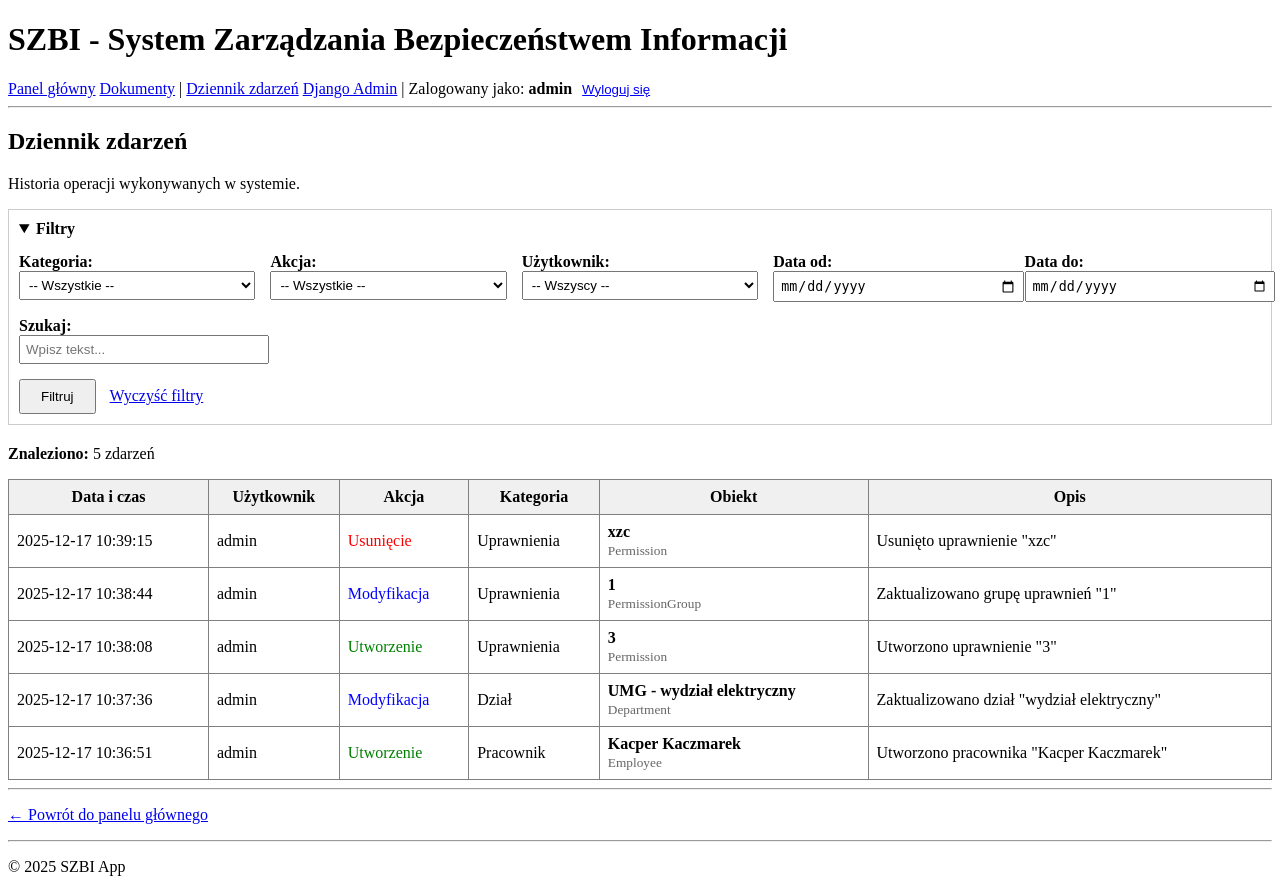
After one commit to Czechuuuu/DjangoSZBI, a Django app: page /dziennik/ in a window 1280 px wide, after a click on "Filtry". The commit adds this page. Run offline with Django 5.2, Linux system fonts and the light colour scheme; a user stored in the database is signed in; data comes from the database, SQL or seed files in the repository; both versions use the stored data as it was after the commit.

Commit message:
dziennik zdarzen

```diff
--- a/szbi_app/core/urls.py
+++ b/szbi_app/core/urls.py
@@ -40,4 +40,7 @@ urlpatterns = [
     path('pracownicy/<int:pk>/edytuj/', views.employee_update, name='employee_update'),
     path('pracownicy/<int:pk>/usun/', views.employee_delete, name='employee_delete'),
     path('pracownicy/<int:pk>/uprawnienia/', views.employee_permissions, name='employee_permissions'),
+
+    # Dziennik zdarzeń
+    path('dziennik/', views.activity_log_list, name='activity_log_list'),
 ]
--- a/szbi_app/core/views.py
+++ b/szbi_app/core/views.py
@@ -2,8 +2,10 @@ from django.shortcuts import render, redirect, get_object_or_404
 from django.contrib.auth.decorators import login_required, user_passes_test
 from django.contrib import messages
 from django.urls import reverse
+from django.core.paginator import Paginator
+from django.db.models import Q
 
-from .models import Organization, Department, Position, Permission, PermissionGroup, PositionPermission, DepartmentPermission, Employee
+from .models import Organization, Department, Position, Permission, PermissionGroup, PositionPermission, DepartmentPermission, Employee, ActivityLog
 from .forms import OrganizationForm, DepartmentForm, PositionForm, PermissionForm, PermissionGroupForm, EmployeeForm
 
 
@@ -55,6 +57,8 @@ def organization_edit(request):
         form = OrganizationForm(request.POST, instance=organization)
         if form.is_valid():
             form.save()
+            log_activity(request, 'update', 'organization', organization,
+                        f'Zaktualizowano dane organizacji "{organization.name}"')
             messages.success(request, 'Dane organizacji zostały zaktualizowane.')
             return redirect('core:organization_structure')
     else:
@@ -81,6 +85,8 @@ def department_create(request):
             department = form.save(commit=False)
             department.organization = organization
             department.save()
+            log_activity(request, 'create', 'department', department,
+                        f'Utworzono dział "{department.name}"')
             messages.success(request, f'Dział "{department.name}" został utworzony.')
             return redirect('core:organization_structure')
     else:
@@ -104,6 +110,8 @@ def department_update(request, pk):
         form = DepartmentForm(request.POST, instance=department, organization=organization)
         if form.is_valid():
             form.save()
+            log_activity(request, 'update', 'department', department,
+                        f'Zaktualizowano dział "{department.name}"')
             messages.success(request, f'Dział "{department.name}" został zaktualizowany.')
             return redirect('core:organization_structure')
     else:
@@ -126,7 +134,19 @@ def department_delete(request, pk):
 
     if request.method == 'POST':
         name = department.name
+        dept_id = department.pk
         department.delete()
+        # Logujemy po usunięciu z zachowanymi danymi
+        ActivityLog.log(
+            user=request.user,
+            action='delete',
+            category='department',
+            object_type='Department',
+            object_id=dept_id,
+            object_repr=name,
+            description=f'Usunięto dział "{name}"',
+            request=request
+        )
         messages.success(request, f'Dział "{name}" został usunięty.')
         return redirect('core:organization_structure')
 
@@ -152,6 +172,8 @@ def position_create_in_dept(request, dept_pk):
             position.organization = organization
             position.department = department
             position.save()
+            log_activity(request, 'create', 'position', position,
+                        f'Utworzono stanowisko "{position.name}" w dziale "{department.name}"')
             messages.success(request, f'Stanowisko "{position.name}" zostało utworzone w dziale "{department.name}".')
             return redirect('core:organization_structure')
     else:
@@ -176,6 +198,8 @@ def position_update(request, pk):
         form = PositionForm(request.POST, instance=position)
         if form.is_valid():
             form.save()
+            log_activity(request, 'update', 'position', position,
+                        f'Zaktualizowano stanowisko "{position.name}"')
             messages.success(request, f'Stanowisko "{position.name}" zostało zaktualizowane.')
             return redirect('core:organization_structure')
     else:
@@ -198,7 +222,18 @@ def position_delete(request, pk):
 
     if request.method == 'POST':
         name = position.name
+        pos_id = position.pk
         position.delete()
+        ActivityLog.log(
+            user=request.user,
+            action='delete',
+            category='position',
+            object_type='Position',
+            object_id=pos_id,
+            object_repr=name,
+            description=f'Usunięto stanowisko "{name}"',
+            request=request
+        )
         messages.success(request, f'Stanowisko "{name}" zostało usunięte.')
         return redirect('core:organization_structure')
 
@@ -231,6 +266,8 @@ def permission_create(request):
         form = PermissionForm(request.POST)
         if form.is_valid():
             permission = form.save()
+            log_activity(request, 'create', 'permission', permission,
+                        f'Utworzono uprawnienie "{permission.name}"')
             messages.success(request, f'Uprawnienie "{permission.name}" zostało utworzone.')
             return redirect('core:permission_list')
     else:
@@ -252,6 +289,8 @@ def permission_update(request, pk):
         form = PermissionForm(request.POST, instance=permission)
         if form.is_valid():
             form.save()
+            log_activity(request, 'update', 'permission', permission,
+                        f'Zaktualizowano uprawnienie "{permission.name}"')
             messages.success(request, f'Uprawnienie "{permission.name}" zostało zaktualizowane.')
             return redirect('core:permission_list')
     else:
@@ -272,7 +311,18 @@ def permission_delete(request, pk):
 
     if request.method == 'POST':
         name = permission.name
+        perm_id = permission.pk
         permission.delete()
+        ActivityLog.log(
+            user=request.user,
+            action='delete',
+            category='permission',
+            object_type='Permission',
+            object_id=perm_id,
+            object_repr=name,
+            description=f'Usunięto uprawnienie "{name}"',
+            request=request
+        )
         messages.success(request, f'Uprawnienie "{name}" zostało usunięte.')
         return redirect('core:permission_list')
 
@@ -291,6 +341,8 @@ def permission_group_create(request):
         form = PermissionGroupForm(request.POST)
         if form.is_valid():
             group = form.save()
+            log_activity(request, 'create', 'permission', group,
+                        f'Utworzono grupę uprawnień "{group.name}"')
             messages.success(request, f'Grupa uprawnień "{group.name}" została utworzona.')
             return redirect('core:permission_list')
     else:
@@ -312,6 +364,8 @@ def permission_group_update(request, pk):
         form = PermissionGroupForm(request.POST, instance=group)
         if form.is_valid():
             form.save()
+            log_activity(request, 'update', 'permission', group,
+                        f'Zaktualizowano grupę uprawnień "{group.name}"')
             messages.success(request, f'Grupa uprawnień "{group.name}" została zaktualizowana.')
             return redirect('core:permission_list')
     else:
@@ -332,7 +386,18 @@ def permission_group_delete(request, pk):
 
     if request.method == 'POST':
         name = group.name
+        group_id = group.pk
         group.delete()
+        ActivityLog.log(
+            user=request.user,
+            action='delete',
+            category='permission',
+            object_type='PermissionGroup',
+            object_id=group_id,
+            object_repr=name,
+            description=f'Usunięto grupę uprawnień "{name}"',
+            request=request
+        )
         messages.success(request, f'Grupa uprawnień "{name}" została usunięta.')
         return redirect('core:permission_list')
 
@@ -431,7 +496,9 @@ def employee_create(request):
     if request.method == 'POST':
         form = EmployeeForm(request.POST, organization=organization)
         if form.is_valid():
-            form.save()
+            employee = form.save()
+            log_activity(request, 'create', 'employee', employee,
+                        f'Utworzono pracownika "{employee.get_full_name()}"')
             messages.success(request, f'Pracownik "{form.cleaned_data["first_name"]} {form.cleaned_data["last_name"]}" został dodany.')
             return redirect('core:employee_list')
     else:
@@ -454,6 +521,8 @@ def employee_update(request, pk):
         form = EmployeeForm(request.POST, instance=employee, organization=organization)
         if form.is_valid():
             form.save()
+            log_activity(request, 'update', 'employee', employee,
+                        f'Zaktualizowano dane pracownika "{employee.get_full_name()}"')
             messages.success(request, f'Dane pracownika "{employee.get_full_name()}" zostały zaktualizowane.')
             return redirect('core:employee_list')
     else:
@@ -475,8 +544,19 @@ def employee_delete(request, pk):
     if request.method == 'POST':
         user = employee.user
         name = employee.get_full_name()
+        emp_id = employee.pk
         employee.delete()
         user.delete()  # Usuń też konto użytkownika
+        ActivityLog.log(
+            user=request.user,
+            action='delete',
+            category='employee',
+            object_type='Employee',
+            object_id=emp_id,
+            object_repr=name,
+            description=f'Usunięto pracownika "{name}"',
+            request=request
+        )
         messages.success(request, f'Pracownik "{name}" został usunięty.')
         return redirect('core:employee_list')
 
@@ -504,3 +584,107 @@ def employee_permissions(request, pk):
         'employee': employee,
         'permissions_by_category': permissions_by_category,
     })
+
+
+# ============== DZIENNIK ZDARZEŃ ==============
+
+@login_required
+@user_passes_test(is_admin)
+def activity_log_list(request):
+    """Lista zdarzeń w dzienniku z filtrowaniem i paginacją"""
+    logs = ActivityLog.objects.select_related('user').all()
+
+    # Filtrowanie po kategorii
+    category = request.GET.get('category')
+    if category:
+        logs = logs.filter(category=category)
+
+    # Filtrowanie po akcji
+    action = request.GET.get('action')
+    if action:
+        logs = logs.filter(action=action)
+
+    # Filtrowanie po użytkowniku
+    user_id = request.GET.get('user')
+    if user_id:
+        logs = logs.filter(user_id=user_id)
+
+    # Filtrowanie po dacie od
+    date_from = request.GET.get('date_from')
+    if date_from:
+        logs = logs.filter(created_at__date__gte=date_from)
+
+    # Filtrowanie po dacie do
+    date_to = request.GET.get('date_to')
+    if date_to:
+        logs = logs.filter(created_at__date__lte=date_to)
+
+    # Wyszukiwanie tekstowe
+    search = request.GET.get('search')
+    if search:
+        logs = logs.filter(
+            Q(object_repr__icontains=search) |
+            Q(description__icontains=search) |
+            Q(user__username__icontains=search)
+        )
+
+    # Paginacja
+    paginator = Paginator(logs, 50)  # 50 zdarzeń na stronę
+    page_number = request.GET.get('page')
+    page_obj = paginator.get_page(page_number)
+
+    # Pobierz unikalne wartości do filtrów
+    from django.contrib.auth.models import User
+    users = User.objects.filter(activity_logs__isnull=False).distinct()
+
+    return render(request, 'core/activity_log_list.html', {
+        'page_obj': page_obj,
+        'logs': page_obj,
+        'categories': ActivityLog.CATEGORY_CHOICES,
+        'actions': ActivityLog.ACTION_CHOICES,
+        'users': users,
+        'current_filters': {
+            'category': category,
+            'action': action,
+            'user': user_id,
+            'date_from': date_from,
+            'date_to': date_to,
+            'search': search,
+        }
+    })
+
+
+# ============== FUNKCJE POMOCNICZE DO LOGOWANIA ==============
+
+def log_activity(request, action, category, obj, description, details=None):
+    """
+    Funkcja pomocnicza do logowania zdarzeń.
+
+    Args:
+        request: Obiekt request
+        action: Typ akcji (create, update, delete, itp.)
+        category: Kategoria zdarzenia
+        obj: Obiekt, którego dotyczy zdarzenie (lub None)
+        description: Opis zdarzenia
+        details: Dodatkowe szczegóły jako dict (opcjonalne)
+    """
+    if obj:
+        object_type = obj.__class__.__name__
+        object_id = obj.pk if hasattr(obj, 'pk') else None
+        object_repr = str(obj)
+    else:
+        object_type = 'System'
+        object_id = None
+        object_repr = '-'
+
+    ActivityLog.log(
+        user=request.user if request.user.is_authenticated else None,
+        action=action,
+        category=category,
+        object_type=object_type,
+        object_id=object_id,
+        object_repr=object_repr,
+        description=description,
+        details=details,
+        request=request
+    )
--- a/szbi_app/templates/base.html
+++ b/szbi_app/templates/base.html
@@ -14,11 +14,12 @@
         {% if user.is_authenticated %}
             <a href="{% url 'core:dashboard' %}">Panel główny</a>
             <a href="/documents/">Dokumenty</a>
+            {% if user.is_staff %}
+                | <a href="{% url 'core:activity_log_list' %}">Dziennik zdarzeń</a>
+                <a href="/admin/">Django Admin</a>
+            {% endif %}
             |
             <span>Zalogowany jako: <strong>{{ user.username }}</strong></span>
-            {% if user.is_staff %}
-                <a href="/admin/">Django Admin</a>
-            {% endif %}
             <form method="post" action="{% url 'logout' %}" style="display: inline;">
                 {% csrf_token %}
                 <button type="submit" style="background: none; border: none; color: blue; text-decoration: underline; cursor: pointer;">Wyloguj się</button>
--- /dev/null
+++ b/szbi_app/templates/core/activity_log_list.html
@@ -0,0 +1,161 @@
+{% extends 'base.html' %}
+
+{% block title %}Dziennik zdarzeń - SZBI{% endblock %}
+
+{% block content %}
+<h2>Dziennik zdarzeń</h2>
+
+<p>Historia operacji wykonywanych w systemie.</p>
+
+<!-- Filtry -->
+<details style="margin-bottom: 20px; padding: 10px; border: 1px solid #ccc;">
+    <summary style="cursor: pointer; font-weight: bold;">Filtry</summary>
+    <form method="get" style="margin-top: 15px;">
+        <div style="display: grid; grid-template-columns: repeat(auto-fit, minmax(200px, 1fr)); gap: 15px;">
+            <div>
+                <label for="category"><strong>Kategoria:</strong></label><br>
+                <select name="category" id="category" style="width: 100%; padding: 5px;">
+                    <option value="">-- Wszystkie --</option>
+                    {% for value, label in categories %}
+                    <option value="{{ value }}" {% if current_filters.category == value %}selected{% endif %}>{{ label }}</option>
+                    {% endfor %}
+                </select>
+            </div>
+
+            <div>
+                <label for="action"><strong>Akcja:</strong></label><br>
+                <select name="action" id="action" style="width: 100%; padding: 5px;">
+                    <option value="">-- Wszystkie --</option>
+                    {% for value, label in actions %}
+                    <option value="{{ value }}" {% if current_filters.action == value %}selected{% endif %}>{{ label }}</option>
+                    {% endfor %}
+                </select>
+            </div>
+
+            <div>
+                <label for="user"><strong>Użytkownik:</strong></label><br>
+                <select name="user" id="user" style="width: 100%; padding: 5px;">
+                    <option value="">-- Wszyscy --</option>
+                    {% for u in users %}
+                    <option value="{{ u.id }}" {% if current_filters.user == u.id|stringformat:"i" %}selected{% endif %}>{{ u.username }}</option>
+                    {% endfor %}
+                </select>
+            </div>
+
+            <div>
+                <label for="date_from"><strong>Data od:</strong></label><br>
+                <input type="date" name="date_from" id="date_from" value="{{ current_filters.date_from|default:'' }}" style="width: 100%; padding: 5px;">
+            </div>
+
+            <div>
+                <label for="date_to"><strong>Data do:</strong></label><br>
+                <input type="date" name="date_to" id="date_to" value="{{ current_filters.date_to|default:'' }}" style="width: 100%; padding: 5px;">
+            </div>
+
+            <div>
+                <label for="search"><strong>Szukaj:</strong></label><br>
+                <input type="text" name="search" id="search" value="{{ current_filters.search|default:'' }}" placeholder="Wpisz tekst..." style="width: 100%; padding: 5px;">
+            </div>
+        </div>
+
+        <div style="margin-top: 15px;">
+            <button type="submit" style="padding: 8px 20px;">Filtruj</button>
+            <a href="{% url 'core:activity_log_list' %}" style="margin-left: 10px;">Wyczyść filtry</a>
+        </div>
+    </form>
+</details>
+
+<!-- Statystyki -->
+<p>
+    <strong>Znaleziono:</strong> {{ page_obj.paginator.count }} zdarzeń
+    {% if page_obj.paginator.num_pages > 1 %}
+    | Strona {{ page_obj.number }} z {{ page_obj.paginator.num_pages }}
+    {% endif %}
+</p>
+
+<!-- Tabela zdarzeń -->
+{% if logs %}
+<table border="1" cellpadding="8" cellspacing="0" style="width: 100%; border-collapse: collapse;">
+    <thead style="background-color: #f0f0f0;">
+        <tr>
+            <th>Data i czas</th>
+            <th>Użytkownik</th>
+            <th>Akcja</th>
+            <th>Kategoria</th>
+            <th>Obiekt</th>
+            <th>Opis</th>
+        </tr>
+    </thead>
+    <tbody>
+        {% for log in logs %}
+        <tr>
+            <td style="white-space: nowrap;">{{ log.created_at|date:"Y-m-d H:i:s" }}</td>
+            <td>
+                {% if log.user %}
+                    {{ log.user.username }}
+                {% else %}
+                    <em>System</em>
+                {% endif %}
+            </td>
+            <td>
+                {% if log.action == 'create' %}
+                    <span style="color: green;">{{ log.get_action_display }}</span>
+                {% elif log.action == 'update' %}
+                    <span style="color: blue;">{{ log.get_action_display }}</span>
+                {% elif log.action == 'delete' %}
+                    <span style="color: red;">{{ log.get_action_display }}</span>
+                {% elif log.action == 'assign' %}
+                    <span style="color: purple;">{{ log.get_action_display }}</span>
+                {% elif log.action == 'unassign' %}
+                    <span style="color: orange;">{{ log.get_action_display }}</span>
+                {% elif log.action == 'login' %}
+                    <span style="color: teal;">{{ log.get_action_display }}</span>
+                {% elif log.action == 'logout' %}
+                    <span style="color: gray;">{{ log.get_action_display }}</span>
+                {% else %}
+                    {{ log.get_action_display }}
+                {% endif %}
+            </td>
+            <td>{{ log.get_category_display }}</td>
+            <td>
+                <strong>{{ log.object_repr }}</strong>
+                <br><small style="color: #666;">{{ log.object_type }}</small>
+            </td>
+            <td>{{ log.description|truncatewords:15 }}</td>
+        </tr>
+        {% endfor %}
+    </tbody>
+</table>
+
+<!-- Paginacja -->
+{% if page_obj.paginator.num_pages > 1 %}
+<div style="margin-top: 20px; text-align: center;">
+    <nav>
+        {% if page_obj.has_previous %}
+            <a href="?page=1{% for key, value in current_filters.items %}{% if value %}&{{ key }}={{ value }}{% endif %}{% endfor %}">Pierwsza</a>
+            <a href="?page={{ page_obj.previous_page_number }}{% for key, value in current_filters.items %}{% if value %}&{{ key }}={{ value }}{% endif %}{% endfor %}">Poprzednia</a>
+        {% endif %}
+
+        <span style="margin: 0 15px;">
+            Strona {{ page_obj.number }} z {{ page_obj.paginator.num_pages }}
+        </span>
+
+        {% if page_obj.has_next %}
+            <a href="?page={{ page_obj.next_page_number }}{% for key, value in current_filters.items %}{% if value %}&{{ key }}={{ value }}{% endif %}{% endfor %}">Następna</a>
+            <a href="?page={{ page_obj.paginator.num_pages }}{% for key, value in current_filters.items %}{% if value %}&{{ key }}={{ value }}{% endif %}{% endfor %}">Ostatnia</a>
+        {% endif %}
+    </nav>
+</div>
+{% endif %}
+
+{% else %}
+<p><em>Brak zdarzeń spełniających podane kryteria.</em></p>
+{% endif %}
+
+<hr>
+
+<p>
+    <a href="{% url 'core:dashboard' %}">← Powrót do panelu głównego</a>
+</p>
+
+{% endblock %}
--- a/szbi_app/templates/core/dashboard.html
+++ b/szbi_app/templates/core/dashboard.html
@@ -33,8 +33,7 @@
         <td>
             <h4>Dziennik zdarzeń</h4>
             <p>Przeglądaj historię zdarzeń i aktywności w systemie.</p>
-            <a href="#">Przejdź →</a>
-            <br><small>(w przygotowaniu)</small>
+            <a href="{% url 'core:activity_log_list' %}">Przejdź →</a>
         </td>
     </tr>
 </table>
```
Also changed, not shown: szbi_app/core/admin.py (+21 -1 lines), szbi_app/core/models.py (+147 -0 lines), szbi_app/core/migrations/0007_add_activity_log.py (added), szbi_app/db.sqlite3.
